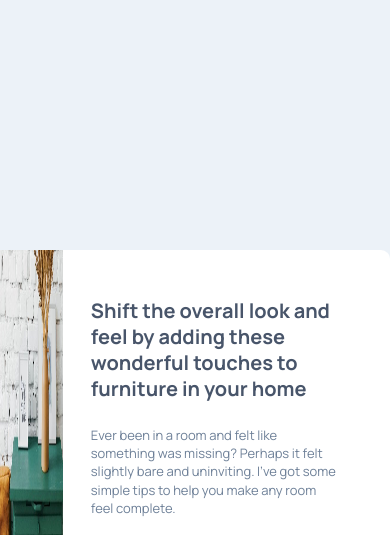
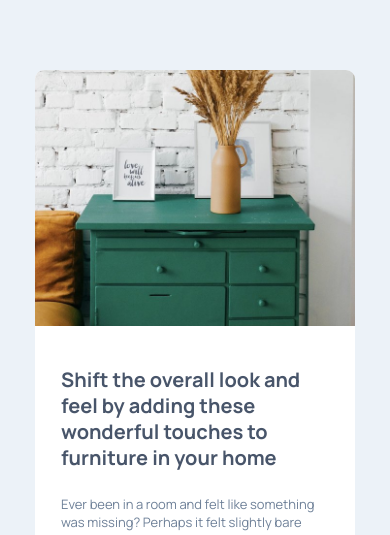
Before and after one commit to bsd-rgb/Article-Preview-Component, a plain HTML site: page index.html in a window 390 px wide. Shown: the top 535 px of the page. Drawn offline with nearby package versions, Linux system fonts and the light colour scheme.

Commit message:
Updated mobile breakpoint media query layout and padding/margin

```diff
--- a/queries.css
+++ b/queries.css
@@ -22,4 +22,24 @@
 }
 
 @media (max-width: 43em) {
+  .container {
+    flex-direction: column;
+    align-items: center;
+    max-width: 32rem;
+    margin: 7rem auto;
+  }
+
+  .wrapper {
+    flex-basis: auto;
+    max-width: 43rem;
+    border-radius: 9px 9px 0 0;
+  }
+
+  .img-preview {
+    transform: none;
+  }
+
+  .text-container {
+    padding: 2.6rem 3.6rem 2.6rem 2.6rem;
+  }
 }
--- a/style.css
+++ b/style.css
@@ -40,7 +40,7 @@ body {
   height: 100%;
   object-fit: cover;
   object-position: left center;
-  border-radius: 9px 0 0 9px;
+  /* border-radius: 9px 0 0 9px; */
 }
 
 /* Text */
```
